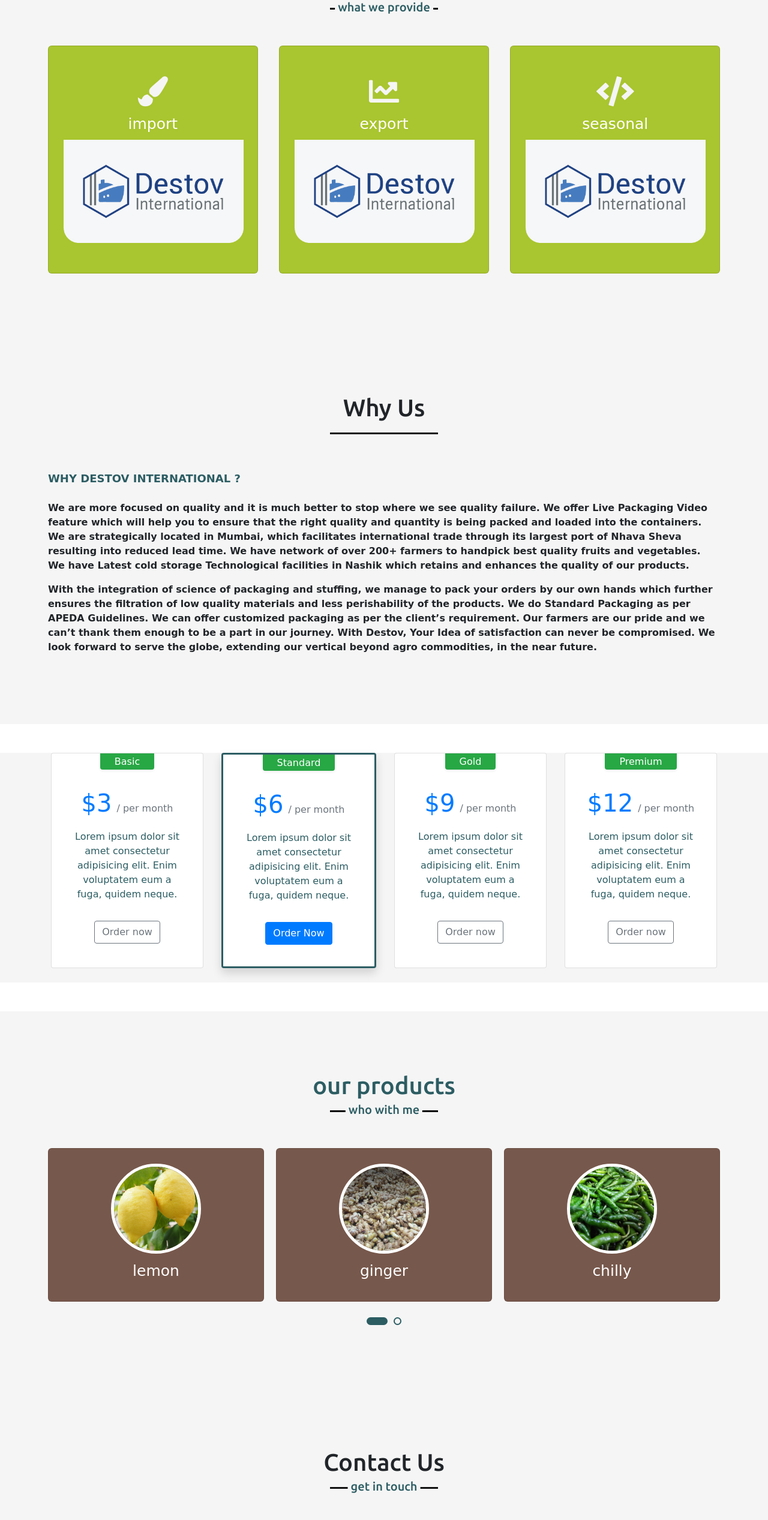
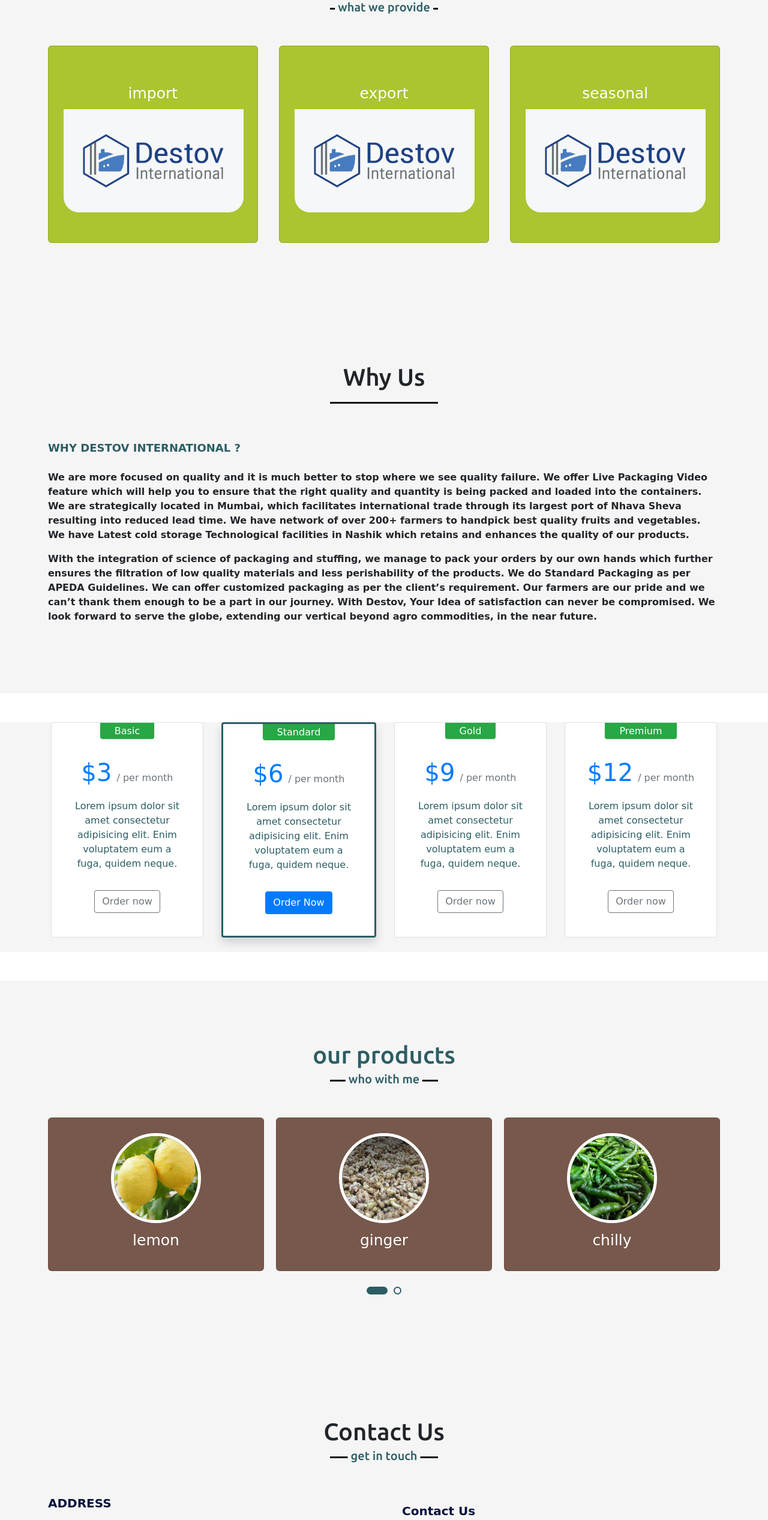
Before and after one commit to nikk-creador/destov-internation-website-using-html-css-js, a plain HTML site: page index.html in a window 1280 px wide. Shown: the part 1680-4214 px from the top of the page at 60% size. Drawn offline with nearby package versions, Linux system fonts and the light colour scheme; a web font is replaced by a local one.

Commit message:
Update index.html

```diff
--- a/index.html
+++ b/index.html
@@ -98,21 +98,21 @@
             <div class="serv-content">
                 <div class="card">
                     <div class="box">
-                        <i class="fas fa-paint-brush"></i>
+                        <!-- <i class="fas fa-paint-brush"></i> -->
                         <div class="text">import</div>
                         <img src="logo.png">
                     </div>
                 </div>
                 <div class="card">
                     <div class="box">
-                        <i class="fas fa-chart-line"></i>
+                        <!-- <i class="fas fa-chart-line"></i> -->
                         <div class="text">export</div>
                        <img src="logo.png">
                     </div>
                 </div>
                 <div class="card">
                     <div class="box">
-                        <i class="fas fa-code"></i>
+                        <!-- <i class="fas fa-code"></i> -->
                         <div class="text">seasonal</div>
                         <img src="logo.png">
                     </div>
@@ -257,7 +257,7 @@
             <h2 class="title">Contact Us</h2>
             <div class="contact-content">
                 <div class="column left">
-                    <div style="color: #2C5D63;" class="text">ADDRESS</div>
+                    <div style="color: #06113C;" class="text">ADDRESS</div>
 
                     <p>
 
@@ -293,7 +293,7 @@
                     </div>
                 </div>
                 <div class="column right">
-                    <div style="color: #2C5D63;" class="text">Contact Us</div>
+                    <div style="color: #06113C;" class="text">Contact Us</div>
                     <form action="#">
                         <div class="fields">
                             <div class="field name">
@@ -322,7 +322,7 @@
 
   <div class="social">
       <h1 class="socailheading">
-          Connect to Our Social Media
+          Connect with us on our social handles
       </h1><ul>
     <li>
       <a href="https://www.facebook.com/destovinternational/">
```
